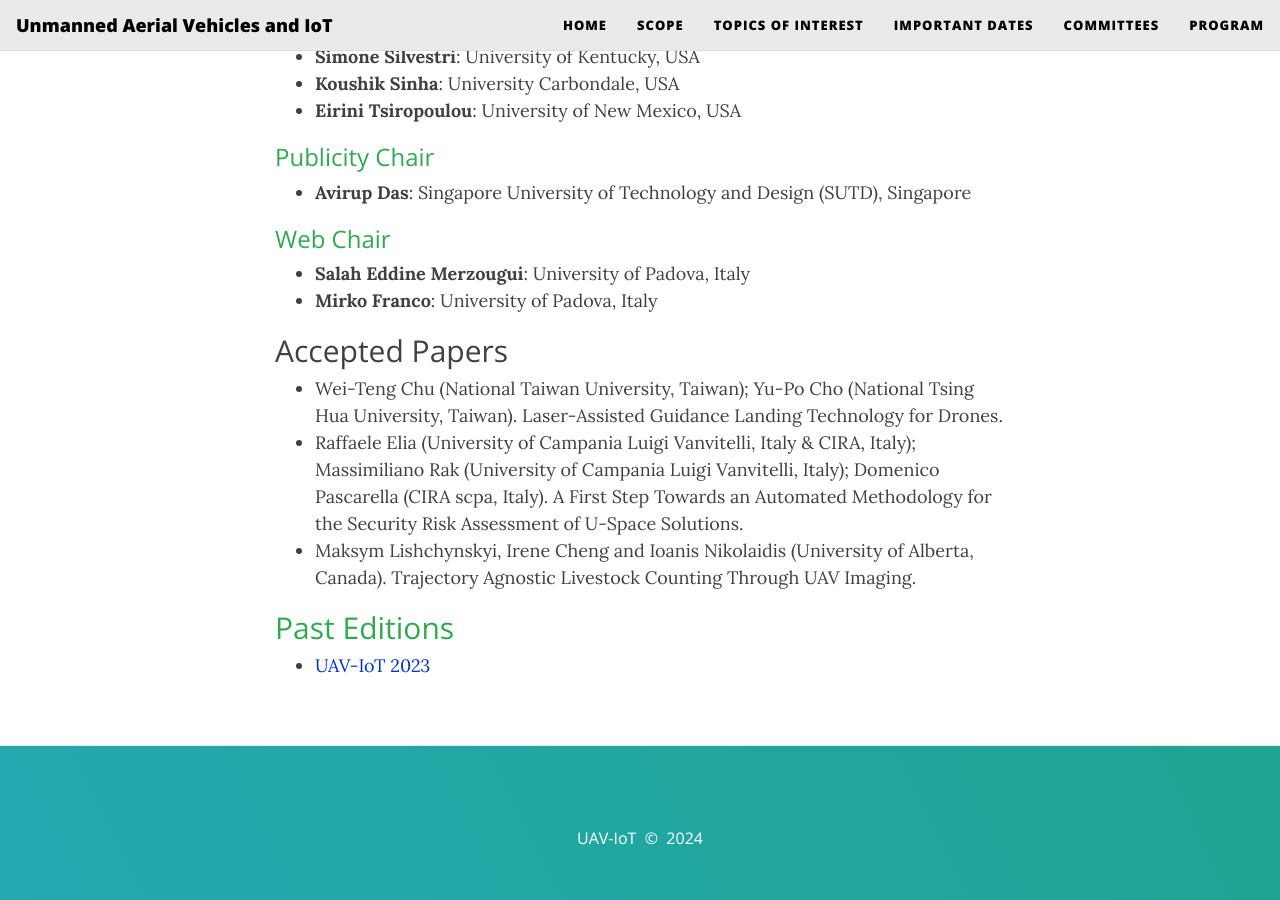
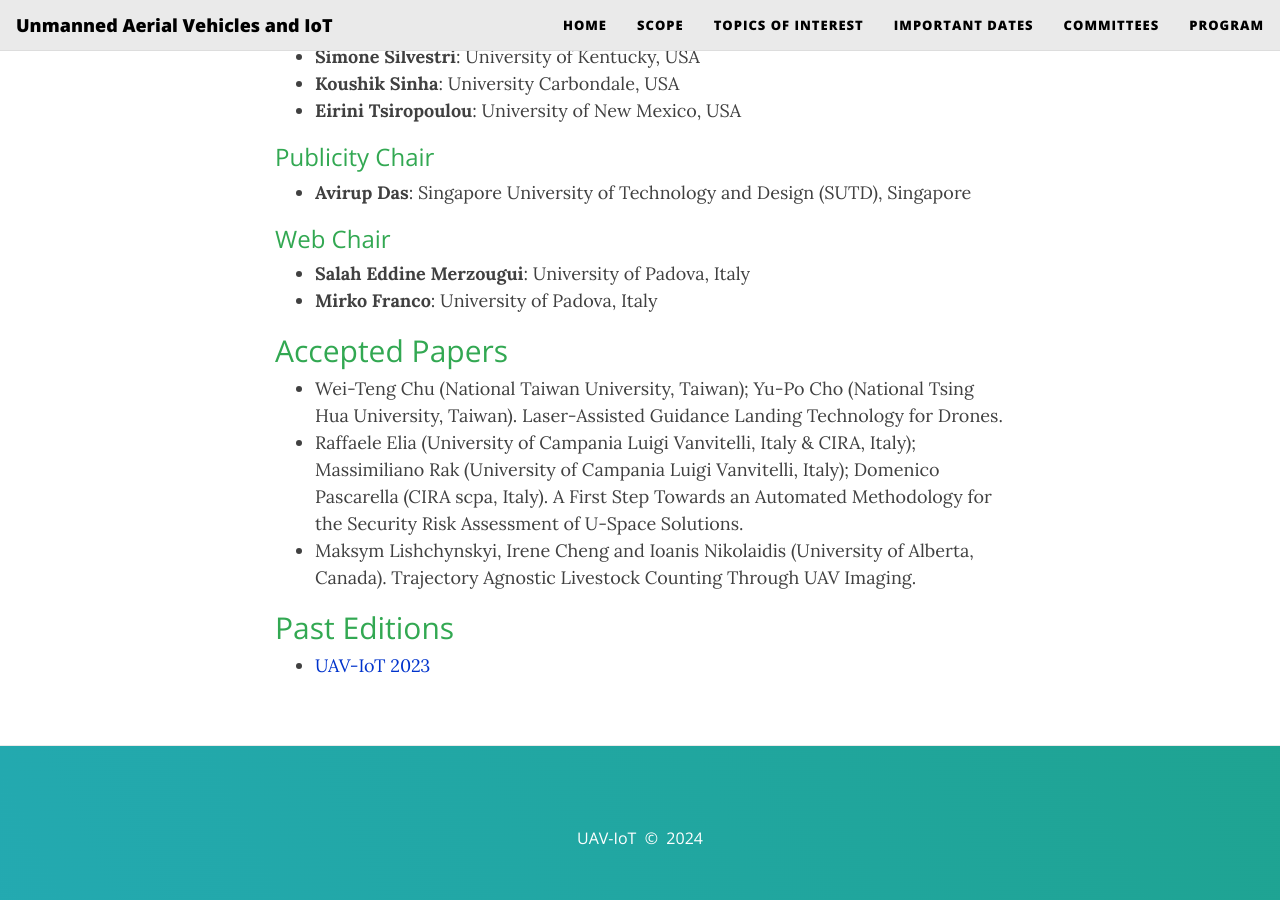
Before and after one commit to IWUAV-IoT/IWUAV-IoT.github.io, a Jekyll site: the page built from index.md, in a window 1280 px wide and 900 px high, scrolled down 3628 px. Built offline with Jekyll 4.4.1, drawn with Linux system fonts in a browser that asks for light colours; nearby versions of some CDN libraries.

Commit message:
Update index.md

```diff
--- a/index.md
+++ b/index.md
@@ -129,6 +129,7 @@ Details about the SI can be found **[here](https://dl.acm.org/pb-assets/static_j
 - **Mirko Franco**: University of Padova, Italy
 
 ## Accepted Papers
+{: style="color:#32a852"}
 - Wei-Teng Chu (National Taiwan University, Taiwan); Yu-Po Cho (National Tsing Hua University, Taiwan). Laser-Assisted Guidance Landing Technology for Drones.
 - Raffaele Elia (University of Campania Luigi Vanvitelli, Italy & CIRA, Italy); Massimiliano Rak (University of Campania Luigi Vanvitelli, Italy); Domenico Pascarella (CIRA scpa, Italy). A First Step Towards an Automated Methodology for the Security Risk Assessment of U-Space Solutions.
 - Maksym Lishchynskyi, Irene Cheng and Ioanis Nikolaidis (University of Alberta, Canada). Trajectory Agnostic Livestock Counting Through UAV Imaging.
```
